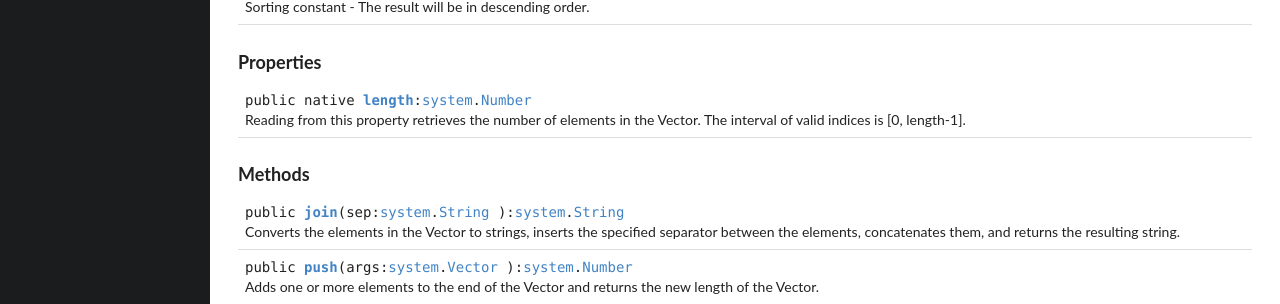
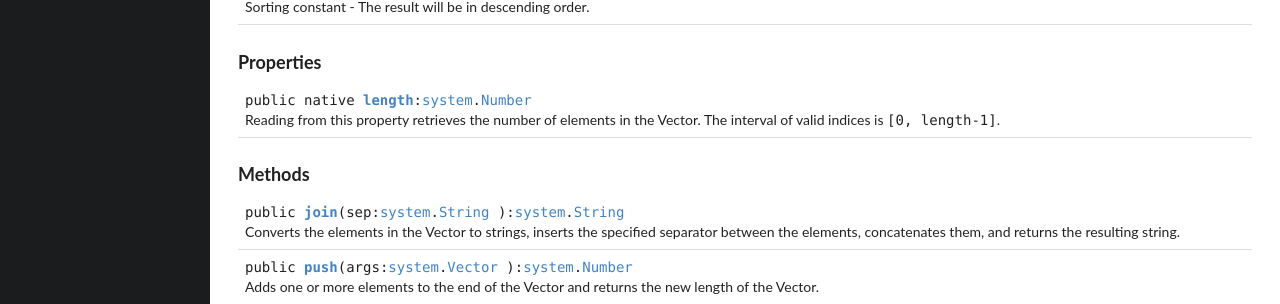
Before and after one commit to ellemenno/pages, a Jekyll site: the page built from docs/_api/system/Vector.html, in a window 1280 px wide. Shown: the part 1258-1562 px from the top of the page. Built offline with Jekyll 4.4.1, drawn with Linux system fonts in a browser that asks for light colours.

```diff
--- a/docs/_api/system/Vector.html
+++ b/docs/_api/system/Vector.html
@@ -28,7 +28,7 @@ properties:
   - name: length
     attributes: [public, native]
     type: system.Number
-    description: "Reading from this property retrieves the number of elements in the Vector. The interval of valid indices is [0, length-1].\n\nWriting to this property sets the length of the Vector.\n\nIf the new length is shorter than before, all objects at indices greater than or equal to the new length are removed from the Vector.\nIf the new length is longer than before, indices beyond the previous length will be undefined until values are assigned to them.\n\n@param value The new length for the Vector to assume. Shorter lengths delete values, longer lengths add undefined values."
+    description: "Reading from this property retrieves the number of elements in the Vector. The interval of valid indices is `[0, length-1]`.\n\nWriting to this property sets the length of the Vector.\n\nIf the new length is shorter than before, all objects at indices greater than or equal to the new length are removed from the Vector.\nIf the new length is longer than before, indices beyond the previous length will be undefined until values are assigned to them.\n\n@param value The new length for the Vector to assume. Shorter lengths delete values, longer lengths add undefined values."
     TODO: "Does the compiler not record doc strings for get and set methods individually? Vector.ls has them defined, but only the getter seems to show up in the loomlib."
 methods:
   - name: join
@@ -38,7 +38,7 @@ methods:
     parameters:
       - name: sep
         type: system.String
-        default_value: ","
+        default_value: '","'
   - name: push
     attributes: [public]
     type: system.Number
--- a/docs/_includes/module_linker.liquid
+++ b/docs/_includes/module_linker.liquid
@@ -20,5 +20,4 @@ for m in modules %}{%
     %}<a href="{{ u }}">{{ m }}</a>{%
   endif %}{%
   unless forloop.last %}.{% endunless %}{%
-endfor
-%}
+endfor %}
```
